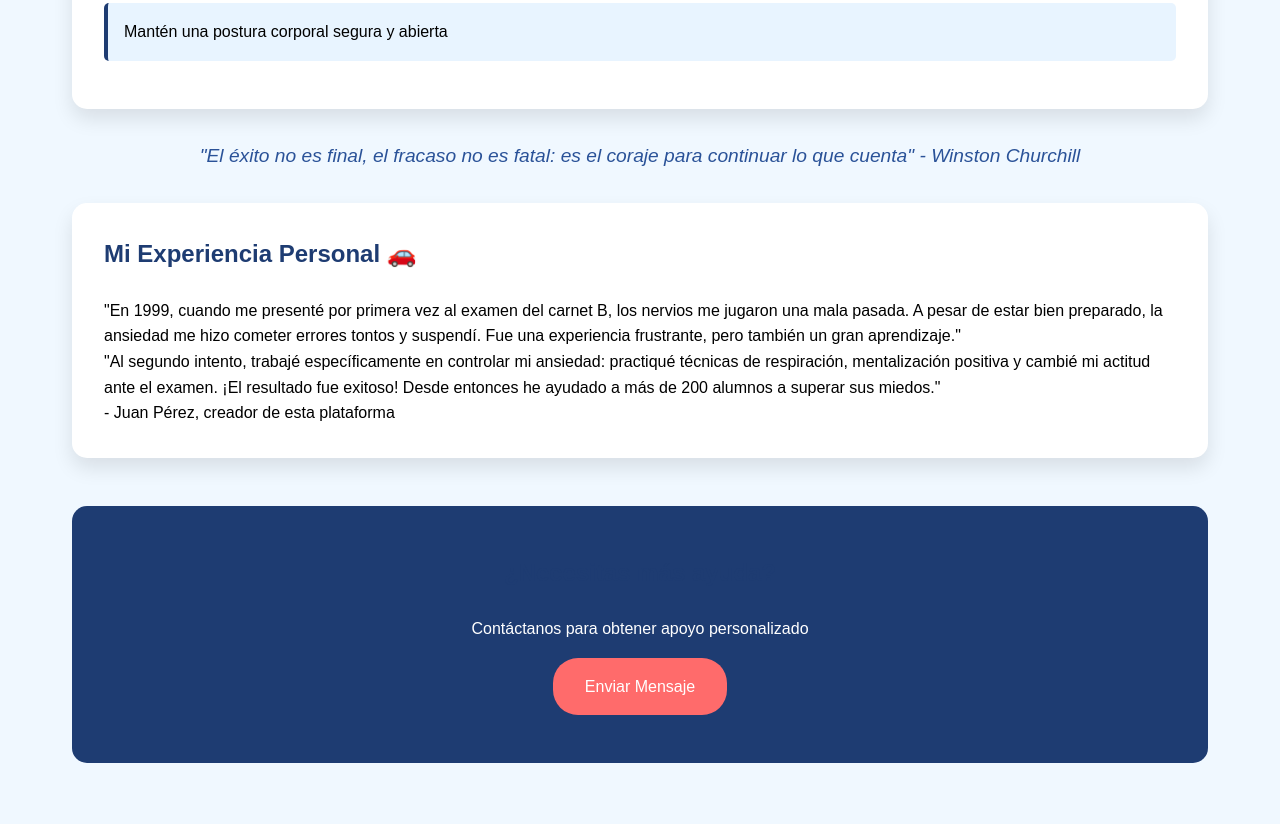
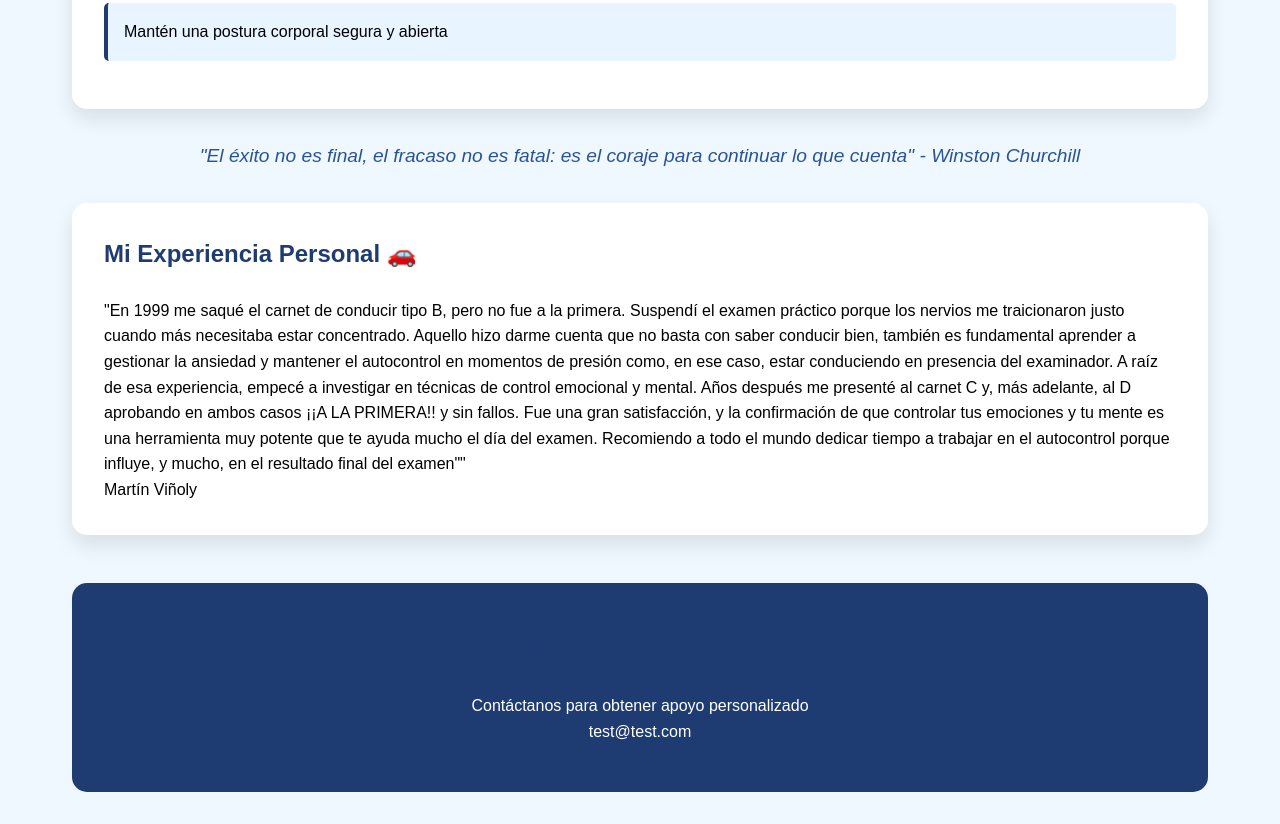
Before and after one commit to nestorvinooly/nestorvinooly.github.io, a plain HTML site: page index.html in a window 1280 px wide. Shown: the part 1136-1960 px from the top of the page. Before the commit the page ends 1931 px from the top, so only its background shows below. Drawn offline with Linux system fonts and the light colour scheme.

Commit message:
Update index.html

```diff
--- a/index.html
+++ b/index.html
@@ -172,18 +172,20 @@
 		      <section class="card testimonio">
             <h2>Mi Experiencia Personal <span class="icono-coche">🚗</span></h2>
             <div class="contenido-testimonio">
-                <p>"En 1999, cuando me presenté por primera vez al examen del carnet B, los nervios me jugaron una mala pasada. A pesar de estar bien preparado, la ansiedad me hizo cometer errores tontos y suspendí. Fue una experiencia frustrante, pero también un gran aprendizaje."</p>
+                <p>"En 1999 me saqué el carnet de conducir tipo B, pero no fue a la primera. Suspendí el examen práctico porque los nervios me traicionaron justo cuando más necesitaba estar concentrado. Aquello hizo darme cuenta que no basta con saber conducir bien, también es fundamental aprender a gestionar la ansiedad y mantener el autocontrol en momentos de presión como, en ese caso, estar conduciendo en presencia del examinador.
 
-                <p>"Al segundo intento, trabajé específicamente en controlar mi ansiedad: practiqué técnicas de respiración, mentalización positiva y cambié mi actitud ante el examen. ¡El resultado fue exitoso! Desde entonces he ayudado a más de 200 alumnos a superar sus miedos."</p>
+A raíz de esa experiencia, empecé a investigar en técnicas de control emocional y mental. Años después me presenté al carnet C y, más adelante, al D aprobando en ambos casos ¡¡A LA PRIMERA!! y sin fallos. Fue una gran satisfacción, y la confirmación de que controlar tus emociones y tu mente es una herramienta muy potente que te ayuda mucho el día del examen.
 
-                <p class="firma">- Juan Pérez, creador de esta plataforma</p>
+Recomiendo a todo el mundo dedicar tiempo a trabajar en el autocontrol porque influye, y mucho, en el resultado final del examen""</p>
+
+                <p class="firma">Martín Viñoly</p>
             </div>
         </section>
 
         <section class="contacto">
             <h2>¿Necesitas más ayuda?</h2>
             <p>Contáctanos para obtener apoyo personalizado</p>
-            <a href="#contacto" class="boton">Enviar Mensaje</a>
+            <p>test@test.com</p>
         </section>
     </div>
 
```
